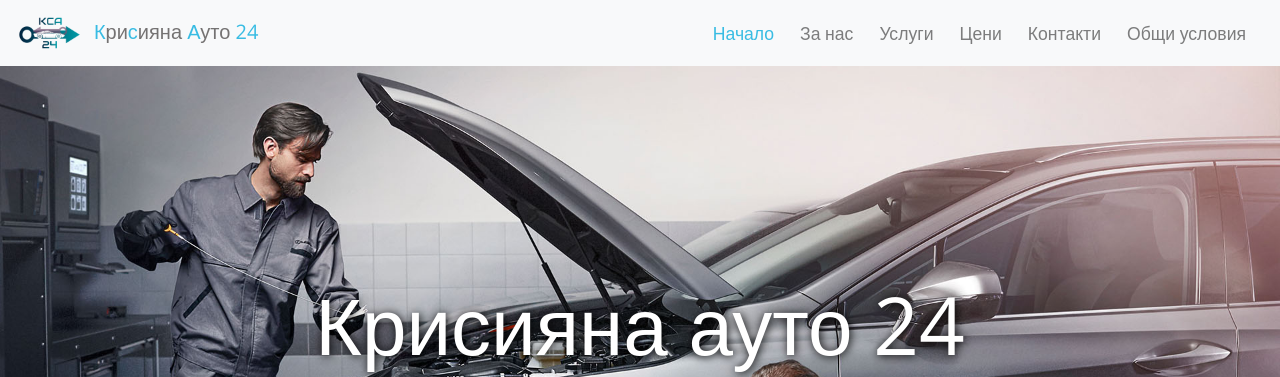
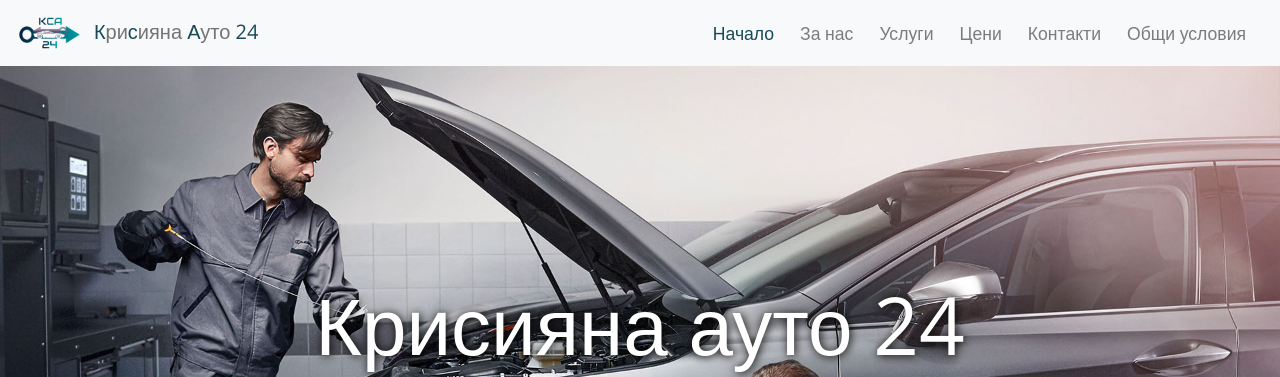
Before and after one commit to kristiyanivanovx/krisiqna-auto-24, a Flask app: page / in a window 1280 px wide. Shown: the top 377 px of the page. Run offline with Flask 2, Linux system fonts and the light colour scheme; some libraries are stand-ins or nearby versions.

Commit message:
change colors

```diff
--- a/static/css/style.css
+++ b/static/css/style.css
@@ -17,11 +17,11 @@ html, body {
 }
 
 .active a, .subscription, .orange {
-  color: #38bce3 !important;
+  color: #174958 !important;
 }
 
 #active {
-  color: #38bce3 !important;
+  color: #174958 !important;
 }
 
 /* navbar */
@@ -348,15 +348,15 @@ figure {
 /* spans and bars, colors */
 
 .spanTwo, .spanFour {
-  color: rgb(116, 114, 114);
+  color: #747272;
 }
 
 .spanOne, .spanThree, .spanFive {
-  color: #38bce3;
+  color: #174958;
 }
 
 #bars {
-  color: #38bce3;
+  color: #174958;
 }
 
 /*---Media Queries --*/
@@ -524,6 +524,7 @@ figure {
     font-size: 250%;
   }
 }
+
 /* @380 */
 
 @media (max-width: 390px) {
@@ -560,6 +561,7 @@ figure {
     padding: .5rem;
   }
 }
+
 @media (max-width: 350px) {
   .carousel-caption h1 {
     font-size: 190%;
```
